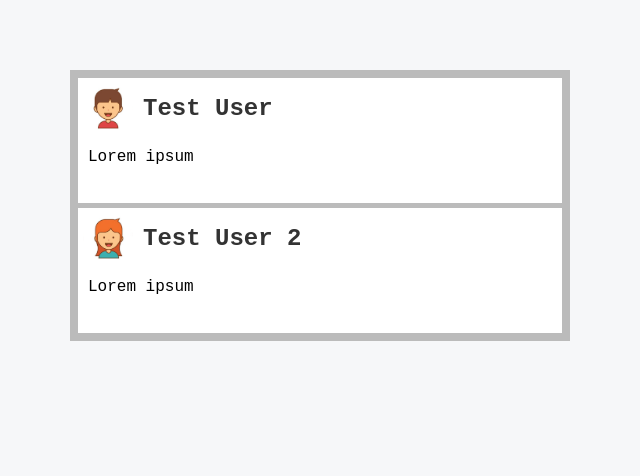
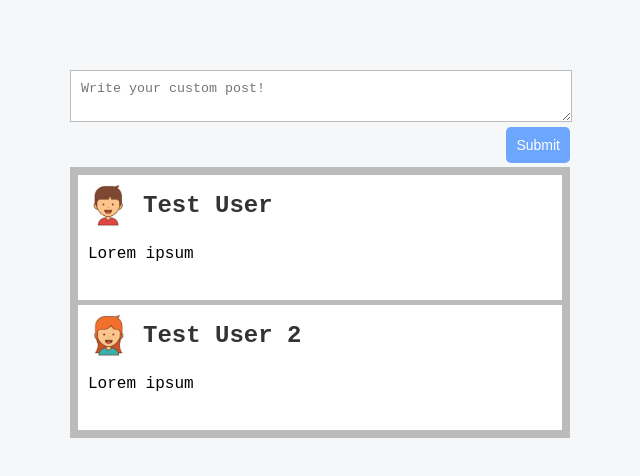
Before and after one commit to doniisetiiawan/graphbook-vus, a React (Create React App) app: page / in a window 1280 px wide. Shown: the top 476 px of the page, without its empty margins (320-960 px from the left). Built offline with nearby package versions, Linux system fonts and the light colour scheme.

Commit message:
Event handling and update state

```diff
--- a/src/App.css
+++ b/src/App.css
@@ -50,3 +50,23 @@ p {
     padding: 5px;
     min-height: 50px;
 }
+
+form {
+    padding-bottom: 20px;
+}
+
+form textarea {
+    width: calc(100% - 20px);
+    padding: 10px;
+    border-color: #bbb;
+}
+
+form [type=submit] {
+    border: none;
+    background-color: #6ca6fd;
+    color: #fff;
+    padding: 10px;
+    border-radius: 5px;
+    font-size: 14px;
+    float: right;
+}
--- a/src/App.js
+++ b/src/App.js
@@ -22,13 +22,45 @@ const posts = [{
 class App extends Component {
   state = {
     posts,
+    postContent: '',
+  };
+
+  handlePostContentChange = (event) => {
+    this.setState({ postContent: event.target.value });
+  };
+
+  handleSubmit = (event) => {
+    event.preventDefault();
+    const { postContent, posts: posts1 } = this.state;
+    const newPost = {
+      id: posts1.length + 1,
+      text: postContent,
+      user: {
+        avatar: require('./uploads/avatar1.png'),
+        username: 'Fake User',
+      },
+    };
+    this.setState(prevState => ({
+      posts: [newPost, ...prevState.posts],
+      postContent: '',
+    }));
   };
 
   render() {
-    const { posts } = this.state;
+    const { posts, postContent } = this.state;
 
     return (
       <div className="container">
+        <div className="postForm">
+          <form onSubmit={this.handleSubmit}>
+            <textarea
+              value={postContent}
+              onChange={this.handlePostContentChange}
+              placeholder="Write your custom post!"
+            />
+            <input type="submit" value="Submit" />
+          </form>
+        </div>
         <div className="feed">
           {posts.map(post => (
             <div key={post.id} className="post">
```
